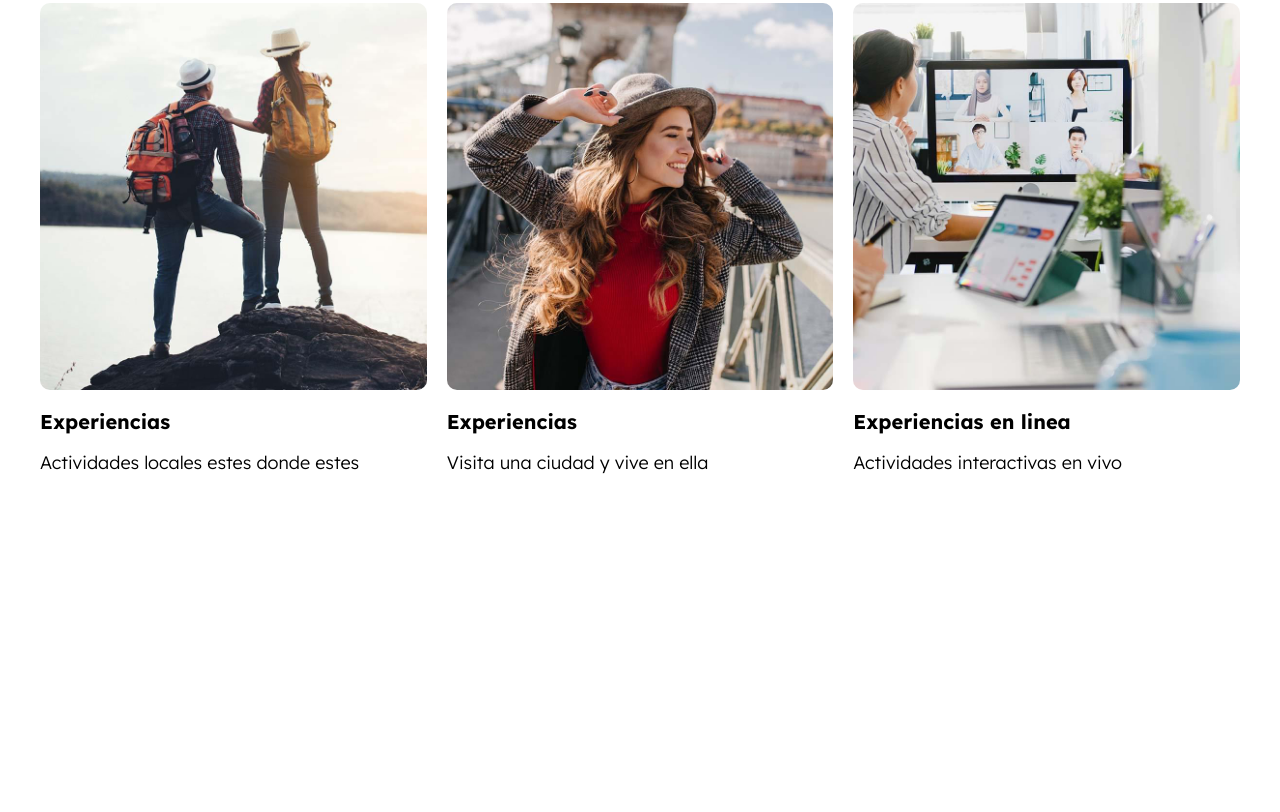
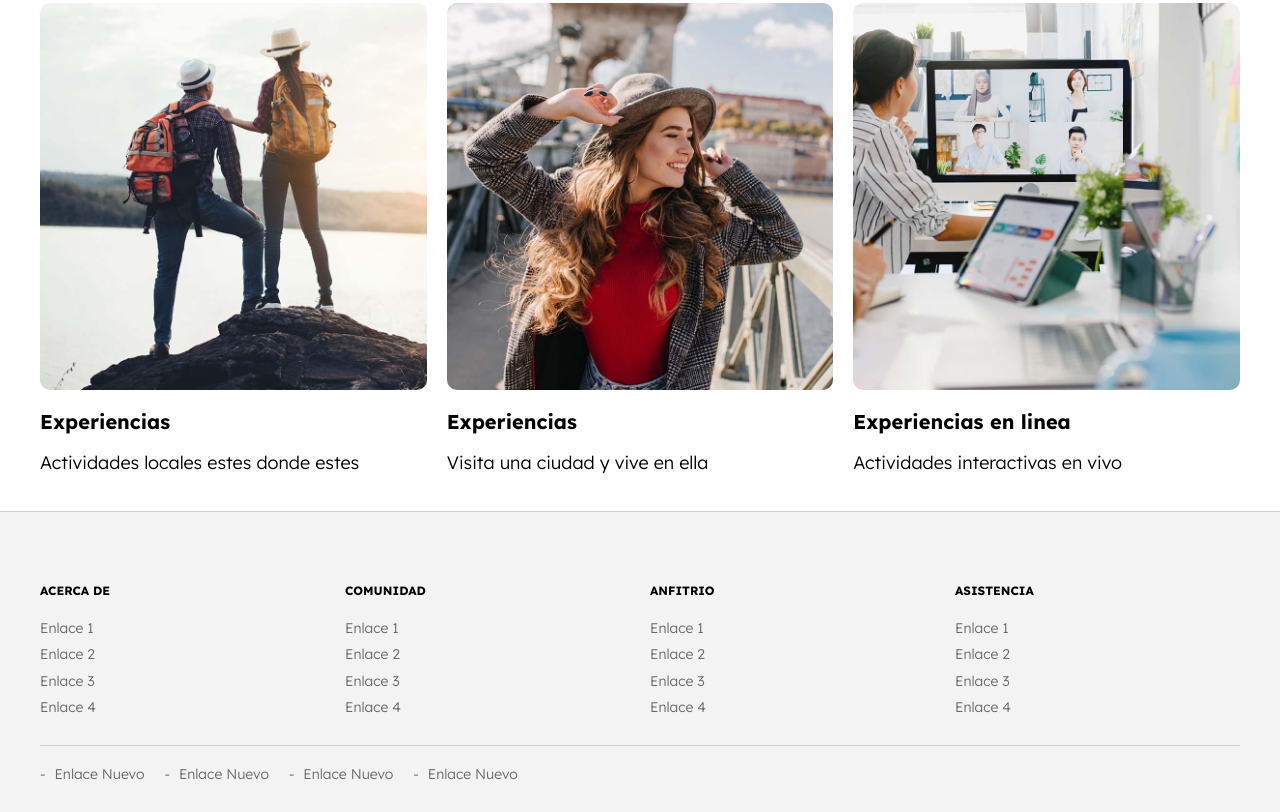
Before and after one commit to Hinga2019/Airbnb, a website: page index.html in a window 1280 px wide. Shown: the part 2338-3150 px from the top of the page. Before the commit the page ends 2849 px from the top, so only its background shows below. Drawn offline with Linux system fonts and the light colour scheme.

Commit message:
finished

```diff
--- a/index.html
+++ b/index.html
@@ -152,7 +152,7 @@
                 <p class="lugar__texto">Alojamientos enteros</p>
             </div>
             <div class="lugar">
-                <img src="build/img/vive_4.jpg" alt="imagen vive">
+                <img class="lugar_imagen" src="build/img/vive_4.jpg" alt="imagen vive">
                 <p class="lugar__texto">Con tu mascota</p>
             </div>
         </div>
@@ -185,5 +185,53 @@
             </div>
         </div>
     </main>
+    <footer class="footer">
+        <div class="footer__grid contenedor">
+            <div class="footer__widget">
+                <h3 class="footer__heading">Acerca de</h3>
+                <nav class="footer__menu">
+                    <a href="#" class="footer__enlace">Enlace 1</a>
+                    <a href="#" class="footer__enlace">Enlace 2</a>
+                    <a href="#" class="footer__enlace">Enlace 3</a>
+                    <a href="#" class="footer__enlace">Enlace 4</a>
+                </nav>
+            </div>
+            <div class="footer__widget">
+                <h3 class="footer__heading">Comunidad</h3>
+                <nav class="footer__menu">
+                    <a href="#" class="footer__enlace">Enlace 1</a>
+                    <a href="#" class="footer__enlace">Enlace 2</a>
+                    <a href="#" class="footer__enlace">Enlace 3</a>
+                    <a href="#" class="footer__enlace">Enlace 4</a>
+                </nav>
+            </div>
+            <div class="footer__widget">
+                <h3 class="footer__heading">Anfitrio</h3>
+                <nav class="footer__menu">
+                    <a href="#" class="footer__enlace">Enlace 1</a>
+                    <a href="#" class="footer__enlace">Enlace 2</a>
+                    <a href="#" class="footer__enlace">Enlace 3</a>
+                    <a href="#" class="footer__enlace">Enlace 4</a>
+                </nav>
+            </div>
+            <div class="footer__widget">
+                <h3 class="footer__heading">Asistencia</h3>
+                <nav class="footer__menu">
+                    <a href="#" class="footer__enlace">Enlace 1</a>
+                    <a href="#" class="footer__enlace">Enlace 2</a>
+                    <a href="#" class="footer__enlace">Enlace 3</a>
+                    <a href="#" class="footer__enlace">Enlace 4</a>
+                </nav>
+            </div>
+        </div>
+        <div class="footer__barra contenedor">
+            <nav class="footer__barranav">
+                <a href="#" class="footer__enlace footer__enlace--barra">Enlace Nuevo</a>
+                <a href="#" class="footer__enlace footer__enlace--barra">Enlace Nuevo</a>
+                <a href="#" class="footer__enlace footer__enlace--barra">Enlace Nuevo</a>
+                <a href="#" class="footer__enlace footer__enlace--barra">Enlace Nuevo</a>
+            </nav>
+        </div>
+    </footer>
 </body>
 </html>
--- a/src/scss/app.scss
+++ b/src/scss/app.scss
@@ -1,3 +1,4 @@
 @use 'base';
 @use 'ui/header';
-@use 'ui/contenido'
+@use 'ui/contenido';
+@use 'ui/footer';
--- /dev/null
+++ b/src/scss/ui/footer/_footer.scss
@@ -0,0 +1,46 @@
+@use 'base/variables' as v;
+@use 'base/mixins' as m;
+
+.footer {
+    background-color: lighten(v.$grisClaro, 7%);
+    border-top: 1px solid lighten(v.$gris, 40%);
+    padding-top: 5rem;
+
+    &__grid {
+        @include m.tablet {
+            @include m.grid(2, 2rem);
+        }
+        @include m.desktop {
+            @include m.grid(4, 2rem);
+        }
+    }
+    &__heading {
+        text-transform: uppercase;
+        font-size: 1.2rem;
+    }
+    &__enlace {
+        display: block;
+        color: v.$gris;
+        font-size: 1.4rem;
+        margin-bottom: 1rem;
+    }
+    &__barra {
+        border-top: 1px solid lighten(v.$gris, 40%);
+        margin-top: 2rem;
+        padding: 2rem 0;
+    }
+    &__barranav {
+        display: flex;
+        flex-direction: column;
+        @include m.tablet {
+            flex-direction: row;
+            gap: 2rem;
+        }
+    }
+    &__enlace--barra {
+        &::before {
+            content: ' - ';
+            margin-right: .5rem;
+        }
+    }
+}
--- /dev/null
+++ b/src/scss/ui/footer/_index.scss
@@ -0,0 +1 @@
+@forward 'footer';
```
Also changed, not shown: build/css/app.css, 1 other file.
